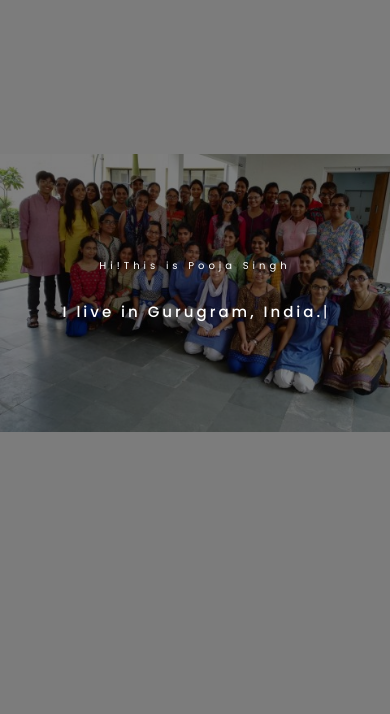
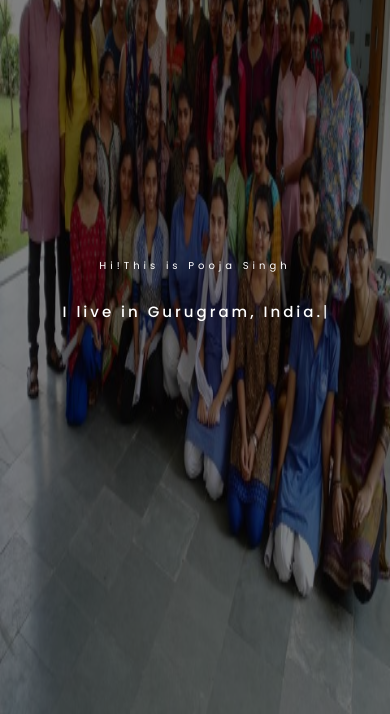
Before and after one commit to Pooja22singh/PoojaSingh, a plain HTML site: page index.html in a window 390 px wide. Shown: the part 129-843 px from the top of the page. Drawn offline with nearby package versions, Linux system fonts and the light colour scheme.

Commit message:
css changes

```diff
--- a/css/Resume.css
+++ b/css/Resume.css
@@ -221,7 +221,7 @@ nav li a:hover {
 .home-section{
     background: url("../res/bg_1398.jpg") no-repeat;
     height: 100vh;
-    background-size:100%;
+    background-size:100vw 100vh;
       max-width: 100%;
   }
 /* Education Styles*/
@@ -713,7 +713,7 @@ form {
    .home-section{
     background: url("../res/bg_700.jpg") no-repeat;
     height: 100vh;
-    background-size: 100%;
+    background-size:100vw 100vh;
          max-width: 100%;
     }
 
@@ -819,7 +819,7 @@ transition:height 0.5s ease-in;
     .home-section{
     background: url("../res/bg_700.jpg") no-repeat;
     height: 100vh;
-    background-size: 100%;
+    background-size:100vw 100vh;
     max-width: 100%;
     }
 /*
@@ -936,7 +936,7 @@ z-index: 9999 !important;
     .home-section{
     background: url("../res/bg_480.jpg") no-repeat center;
     height: 100vh;
-    background-size: 100%;
+    background-size: 100vw 100vh;
     max-width: 100%;
     }
     #icon
```
